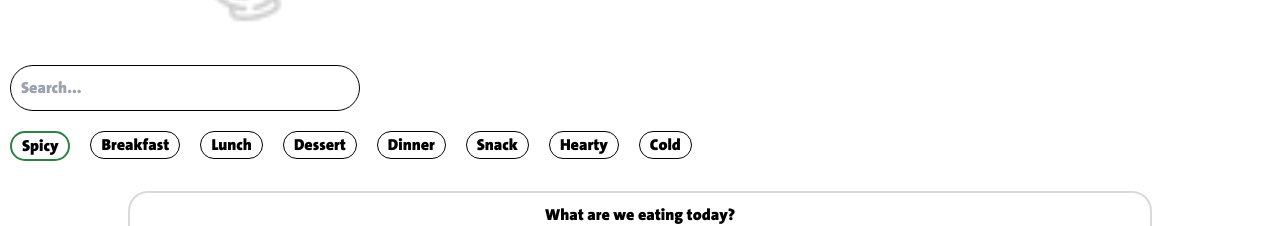
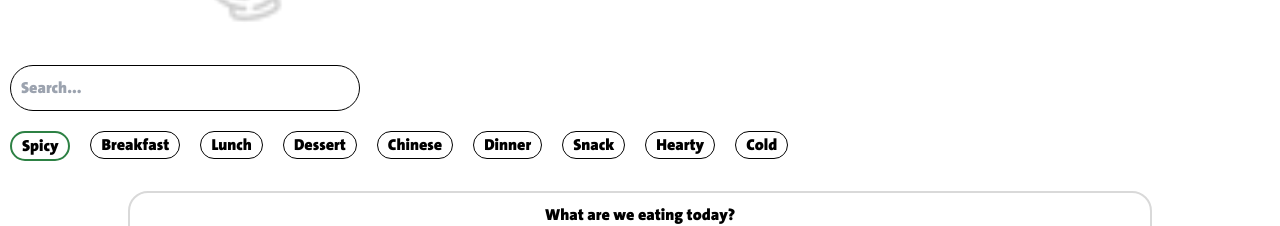
Before and after one commit to danielvaswani/jumbo-dxd-app, a React (Vite) app in the folder jumbo-dxd-web/: page /sustainable in a window 1280 px wide. Shown: the part 920-1146 px from the top of the page. Built offline with nearby package versions, Linux system fonts and the light colour scheme; no server answers; the database is empty.

Commit message:
Add chinese 🐍

```diff
--- a/jumbo-dxd-web/src/SustainableRecipe.jsx
+++ b/jumbo-dxd-web/src/SustainableRecipe.jsx
@@ -24,6 +24,7 @@ const tags = [
   "Breakfast",
   "Lunch",
   "Dessert",
+  "Chinese",
   "Dinner",
   "Snack",
   "Hearty",
@@ -32,11 +33,7 @@ const tags = [
 
 const SustainableRecipe = () => {
   const [recipes, setRecipes] = useState([]);
-  const [preferences, setPreferences] = useState([
-    "Vegetarian",
-    "Vegan",
-    "Spicy",
-  ]);
+  const [preferences, setPreferences] = useState(["Chinese", "Spicy"]);
 
   const [aiRecipeList, setAIRecipeList] = useState([]);
 
@@ -156,7 +153,8 @@ const SustainableRecipe = () => {
     navigate(`/recipe/${id}`, { state: { recipe: recipe } });
   };
   const openFavorite = () => {
-    navigate(`/favorite/`);};
+    navigate(`/favorite/`);
+  };
 
   useEffect(() => {
     fetchData();
@@ -225,7 +223,10 @@ const SustainableRecipe = () => {
         </p>
       </div>
       <CategorySection category={favoriteRecipe} alternateColor />
-      <button onClick={openFavorite} className="rounded-full bg-white text-center border-gray-200 mx-8 py-1 flex gap-2 justify-center items-center">
+      <button
+        onClick={openFavorite}
+        className="rounded-full bg-white text-center border-gray-200 mx-8 py-1 flex gap-2 justify-center items-center"
+      >
         See more favourite recipes
       </button>
     </div>
```
